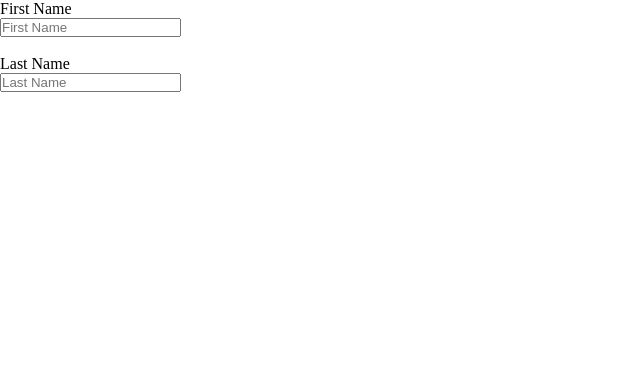
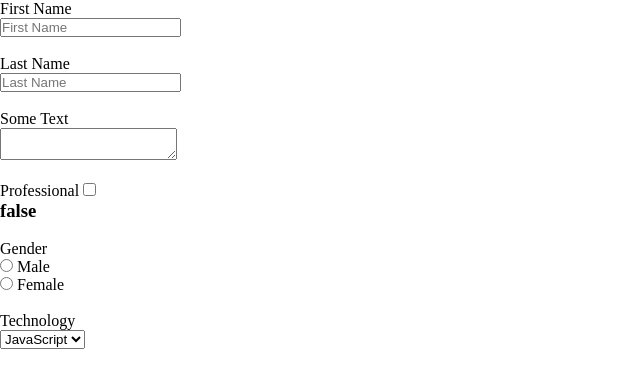
Before and after one commit to rorvts/react-meme-generator, a React (Create React App) app in the folder todo/: page / in a window 1280 px wide. Shown: the top 388 px of the page, without its empty margins (0-640 px from the left). Built offline with nearby package versions, Linux system fonts and the light colour scheme.

Commit message:
Form elements

```diff
--- a/todo/src/App.js
+++ b/todo/src/App.js
@@ -6,17 +6,19 @@ class App extends React.Component {
     super();
     this.state = {
       firstName: "",
-      lastName: ""
+      lastName: "",
+      someText: "",
+      professional: false,
+      gender: "",
+      technology: ""
     }
 
     this.handleInput = this.handleInput.bind(this);
   }
 
   handleInput(event) {
-    const { name, value } = event.target
-    this.setState({
-      [name]: value
-    });
+    const { name, value, type, checked } = event.target
+    type === "checkbox" ? this.setState({ [name]: checked }) : this.setState({ [name]: value });
   }
 
   render() {
@@ -24,10 +26,85 @@ class App extends React.Component {
       <div>
         <form>
           <label>First Name</label><br />
-          <input type="text" value={this.state.firstName} placeholder="First Name" name="firstName" onChange={this.handleInput} /><br /><br />
+          <input
+            type="text"
+            value={this.state.firstName}
+            placeholder="First Name"
+            name="firstName"
+            onChange={this.handleInput}
+          />
+
+          <br /><br />
+
           <label>Last Name</label><br />
-          <input type="text" value={this.state.lastName} placeholder="Last Name" name="lastName" onChange={this.handleInput} /><br /><br />
-          <h1>{this.state.firstName} {this.state.lastName}</h1>
+          <input
+            type="text"
+            value={this.state.lastName}
+            placeholder="Last Name"
+            name="lastName"
+            onChange={this.handleInput}
+          />
+
+          <br /><br />
+
+          <h3>{this.state.firstName} {this.state.lastName}</h3>
+
+          <label>Some Text</label><br />
+          <textarea
+            name="someText"
+            onChange={this.handleInput}
+          />
+
+          <br />
+
+          <h3>{this.state.someText}</h3><br />
+
+          <label>Professional </label>
+          <input
+            type="checkbox"
+            checked={this.state.professional}
+            name="professional"
+            onChange={this.handleInput}
+          />
+
+          <h3>{`${this.state.professional}`}</h3>
+
+          <br />
+
+          <label>Gender</label><br />
+          <input
+            type="radio"
+            name="gender"
+            value="male"
+            onChange={this.handleInput} />
+          <label> Male</label>
+
+          <br />
+
+          <input
+            type="radio"
+            name="gender"
+            value="female"
+            onChange={this.handleInput}
+          />
+          <label> Female</label>
+
+          <br />
+
+          <h3>{this.state.gender}</h3>
+
+          <br />
+
+          <label>Technology</label><br />
+          <select onChange={this.handleInput} name="technology">
+            <option value="JavaScript">JavaScript</option>
+            <option value="C#">C#</option>
+            <option value="Go">Go</option>
+          </select>
+
+          <br />
+
+          <h3>{this.state.technology}</h3>
         </form>
       </div>
     )
```
